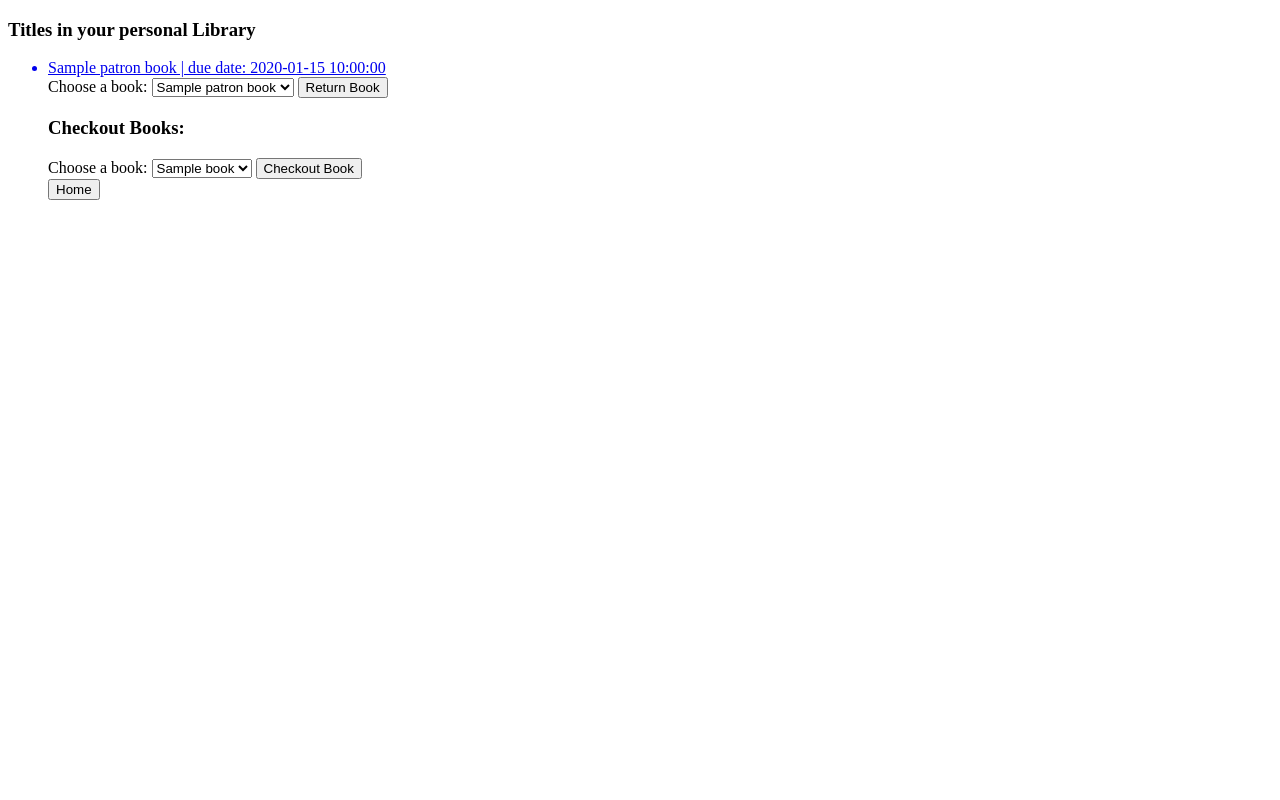
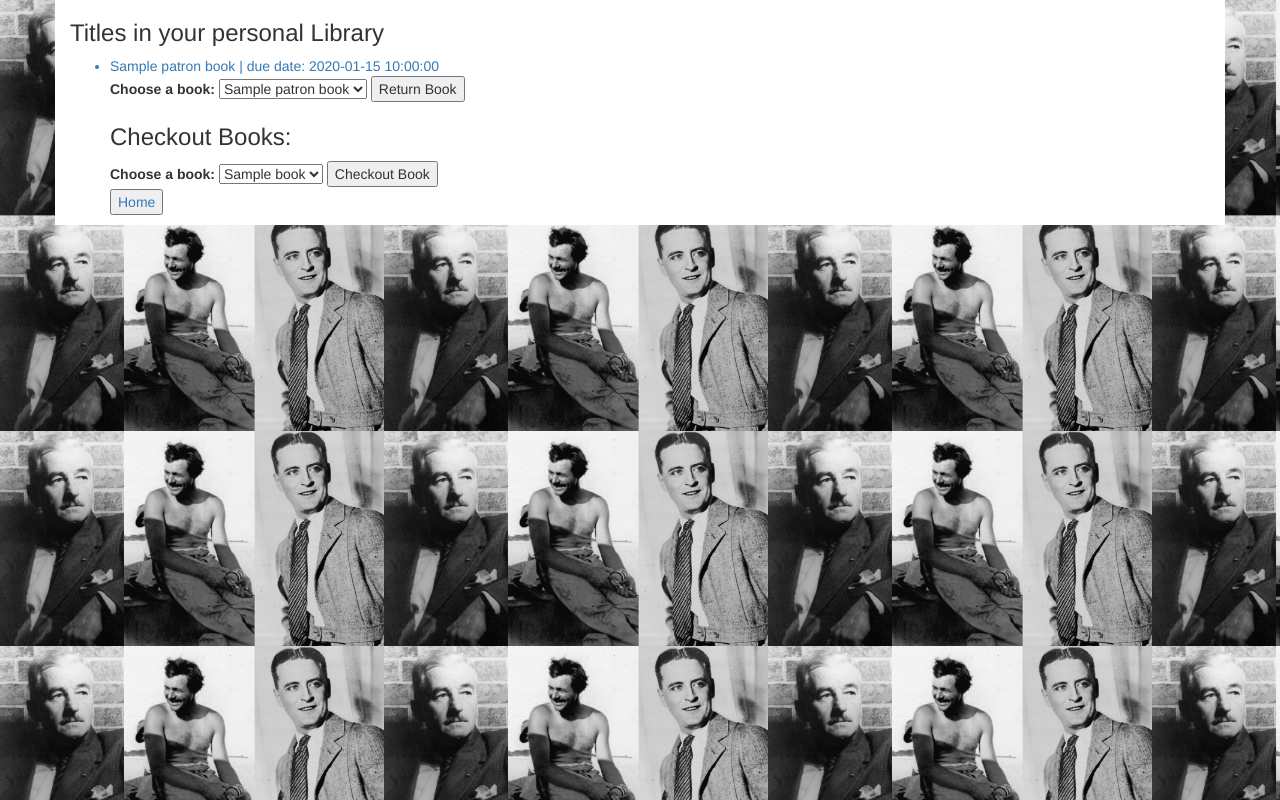
Before and after one commit to brynnacodes/library, a PHP site: template views/patron.html.twig in a window 1280 px wide. Run offline with PHP 8.4, Linux system fonts and the light colour scheme; the template is opened without the code that fills it: most values are stand-ins (such as "Sample title", 1, 10 or a date in 2020); some libraries are stand-ins or nearby versions.

Commit message:
add simple styling

```diff
--- a/views/book.html.twig
+++ b/views/book.html.twig
@@ -4,6 +4,7 @@
         <meta charset="utf-8">
         <title>{{book.getTitle}}</title>
         <link rel="stylesheet" href="https://maxcdn.bootstrapcdn.com/bootstrap/3.3.7/css/bootstrap.min.css" integrity="sha384-BVYiiSIFeK1dGmJRAkycuHAHRg32OmUcww7on3RYdg4Va+PmSTsz/K68vbdEjh4u" crossorigin="anonymous">
+        <link rel="stylesheet" href="css/styles.css" type="text/css">
     </head>
     <body>
         <div class="container">
--- a/views/librarian.html.twig
+++ b/views/librarian.html.twig
@@ -3,15 +3,18 @@
     <head>
         <meta charset="utf-8">
         <title>L.S.D.M.</title>
+        <link rel="stylesheet" href="https://maxcdn.bootstrapcdn.com/bootstrap/3.3.7/css/bootstrap.min.css" integrity="sha384-BVYiiSIFeK1dGmJRAkycuHAHRg32OmUcww7on3RYdg4Va+PmSTsz/K68vbdEjh4u" crossorigin="anonymous">
+        <link rel="stylesheet" href="css/styles.css" type="text/css">
     </head>
     <body>
         <div class="container">
             <h3>Titles in the Library</h3>
             {% if books is not empty%}
-            <ul>
+                <ul>
                 {% for book in books%}
                     <a href="/books/{{book.getId}}"><li>{{book.getTitle}}</li></a>
                 {% endfor%}
+                </ul>
             {% else %}
                 <p>
                     There are no books in library.
--- a/views/patron.html.twig
+++ b/views/patron.html.twig
@@ -3,6 +3,8 @@
     <head>
         <meta charset="utf-8">
         <title>L.S.D.M.</title>
+        <link rel="stylesheet" href="https://maxcdn.bootstrapcdn.com/bootstrap/3.3.7/css/bootstrap.min.css" integrity="sha384-BVYiiSIFeK1dGmJRAkycuHAHRg32OmUcww7on3RYdg4Va+PmSTsz/K68vbdEjh4u" crossorigin="anonymous">
+        <link rel="stylesheet" href="css/styles.css" type="text/css">
     </head>
     <body>
         <div class="container">
--- a/views/root.html.twig
+++ b/views/root.html.twig
@@ -4,6 +4,7 @@
         <meta charset="utf-8">
         <title></title>
         <link rel="stylesheet" href="https://maxcdn.bootstrapcdn.com/bootstrap/3.3.7/css/bootstrap.min.css" integrity="sha384-BVYiiSIFeK1dGmJRAkycuHAHRg32OmUcww7on3RYdg4Va+PmSTsz/K68vbdEjh4u" crossorigin="anonymous">
+        <link rel="stylesheet" href="css/styles.css" type="text/css">
     </head>
     <body>
         <div class = "container">
--- a/web/css/styles.css
+++ b/web/css/styles.css
@@ -0,0 +1,13 @@
+body {
+    background-image: url("/../img/background.jpg");
+    /*background-repeat: no-repeat;*/
+    background-size: 30vw auto;
+}
+
+.container {
+    background-color: white;
+}
+
+.container h1 {
+    text-align: center;
+}
```
Also changed, not shown: views/author.html.twig (deleted), web/img/background.jpg (added).
